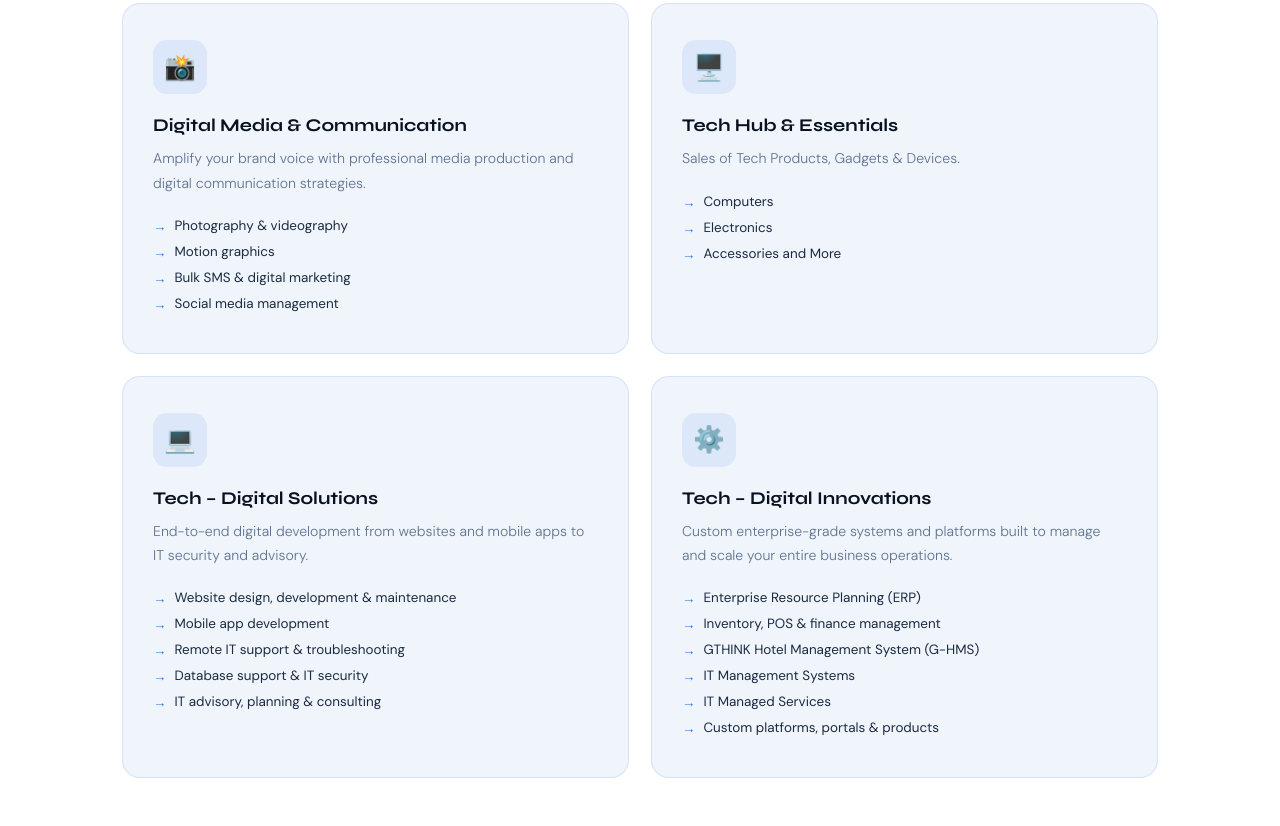
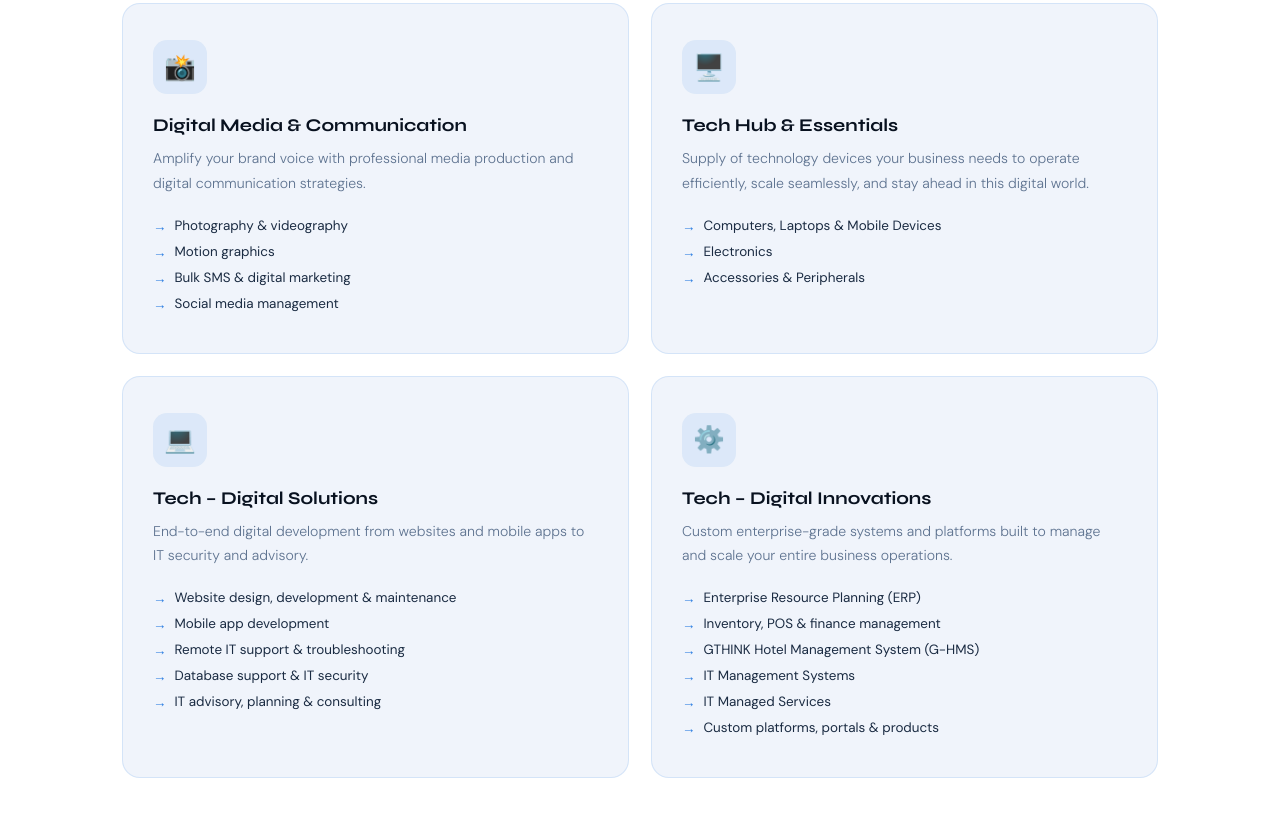
Before and after one commit to agyinjohn/gthink, a plain HTML site: page index.html in a window 1280 px wide. Shown: the part 1474-2300 px from the top of the page. Drawn offline with Linux system fonts and the light colour scheme.

Commit message:
Added update

```diff
--- a/index.html
+++ b/index.html
@@ -1976,11 +1976,11 @@
                 <div class="service-card fu fu-d4">
                     <div class="svc-icon" role="img" aria-label="Tech Hub & Essentials">🖥️</div>
                     <h3>Tech Hub &amp; Essentials</h3>
-                    <p>Sales of Tech Products, Gadgets &amp; Devices.</p>
+                    <p>Supply of technology devices your business needs to operate efficiently, scale seamlessly, and stay ahead in this digital world.</p>
                     <ul class="svc-list">
-                        <li>Computers</li>
+                        <li>Computers, Laptops &amp; Mobile Devices</li>
                         <li>Electronics</li>
-                        <li>Accessories and More</li>
+                        <li>Accessories &amp; Peripherals</li>
                     </ul>
                 </div>
 
@@ -2035,6 +2035,7 @@
                         <li>Media services</li>
                         <li>Enterprise systems</li>
                         <li>Printing services</li>
+                        <li>Tech devices &amp; gadgets supply</li>
                     </ul>
                 </div>
 
@@ -2048,6 +2049,7 @@
                         <li>Digital media services</li>
                         <li>Enterprise system support</li>
                         <li>Priority IT support</li>
+                        <li>Tech devices &amp; gadgets supply</li>
                     </ul>
                 </div>
 
```
Also changed, not shown: 1 other file.
